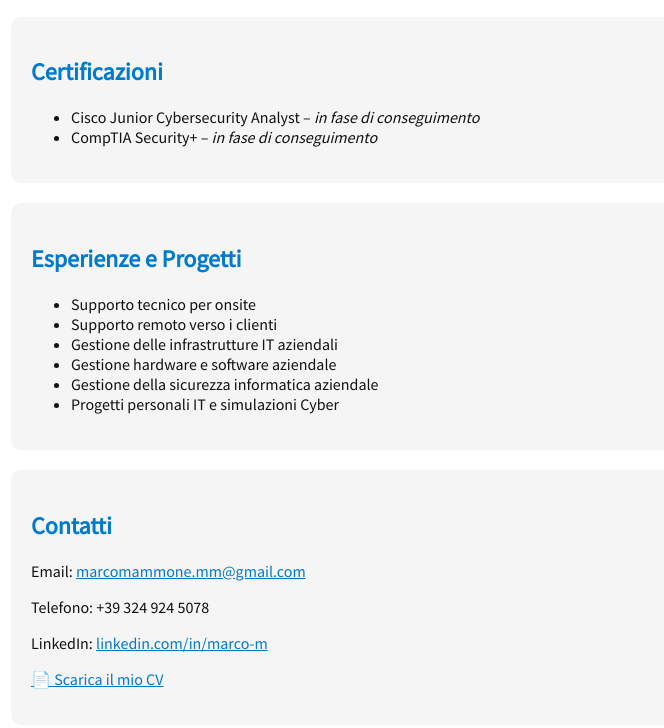
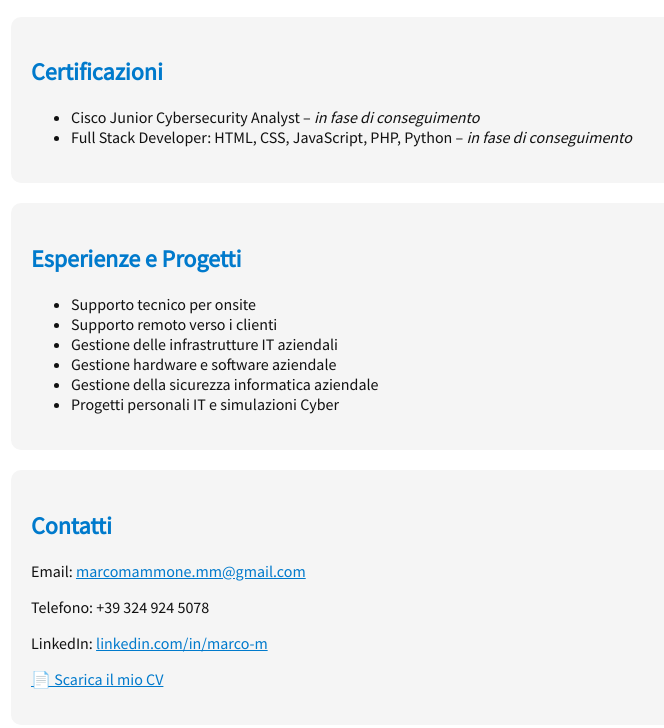
Before and after one commit to MarcoMm-cpu/marcomammone.github.io, a plain HTML site: page index.html in a window 1280 px wide. Shown: the part 922-1650 px from the top of the page, without its empty margins (229-893 px from the left). Drawn offline with Linux system fonts and the light colour scheme.

Commit message:
Update index.html

```diff
--- a/index.html
+++ b/index.html
@@ -45,7 +45,7 @@
             <h2>Certificazioni</h2>
             <ul>
                 <li>Cisco Junior Cybersecurity Analyst – <em>in fase di conseguimento</em></li>
-                <li>CompTIA Security+ – <em>in fase di conseguimento</em></li>
+                <li>Full Stack Developer: HTML, CSS, JavaScript, PHP, Python – <em>in fase di conseguimento</em></li>
             </ul>
         </section>
 
```
